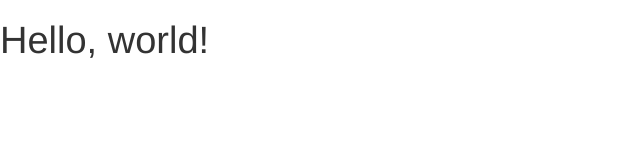
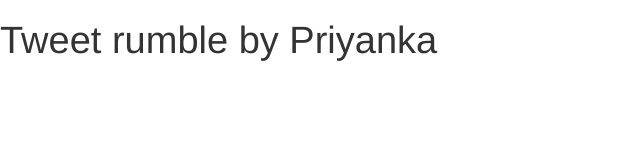
Before and after one commit to pri20/tweetrumble, a plain HTML site: page index.html in a window 1280 px wide. Shown: the whole page, without its empty margins (0-640 px from the left). Drawn offline with Linux system fonts and the light colour scheme.

Commit message:
updating name of project

```diff
--- a/index.html
+++ b/index.html
@@ -7,7 +7,7 @@
     <link href="assets/css/bootstrap.min.css" rel="stylesheet" media="screen">
   </head>
   <body>
-    <h1>Hello, world!</h1>
+    <h1>Tweet rumble by Priyanka</h1>
 
     <script src="assets/js/jquery.js"></script>
     <script src="assets/js/bootstrap.min.js"></script>
```
